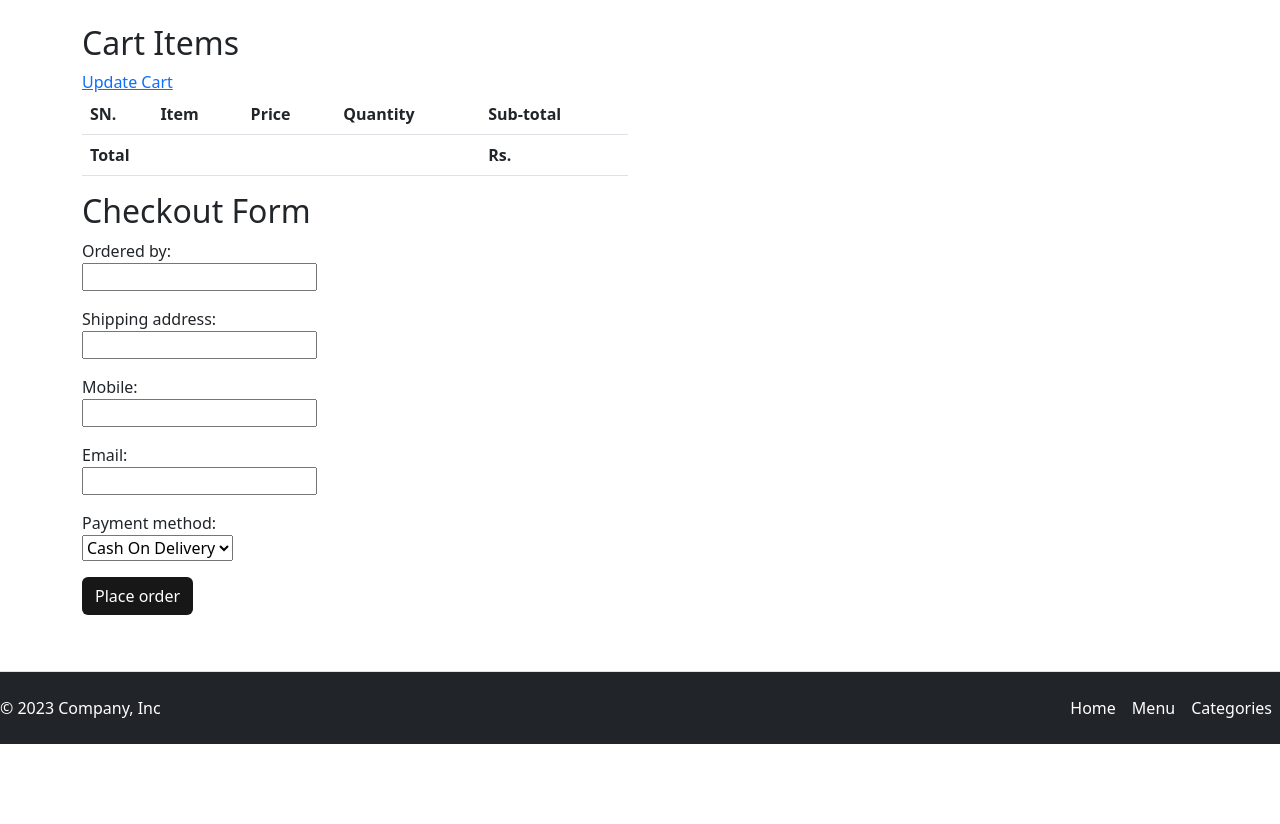
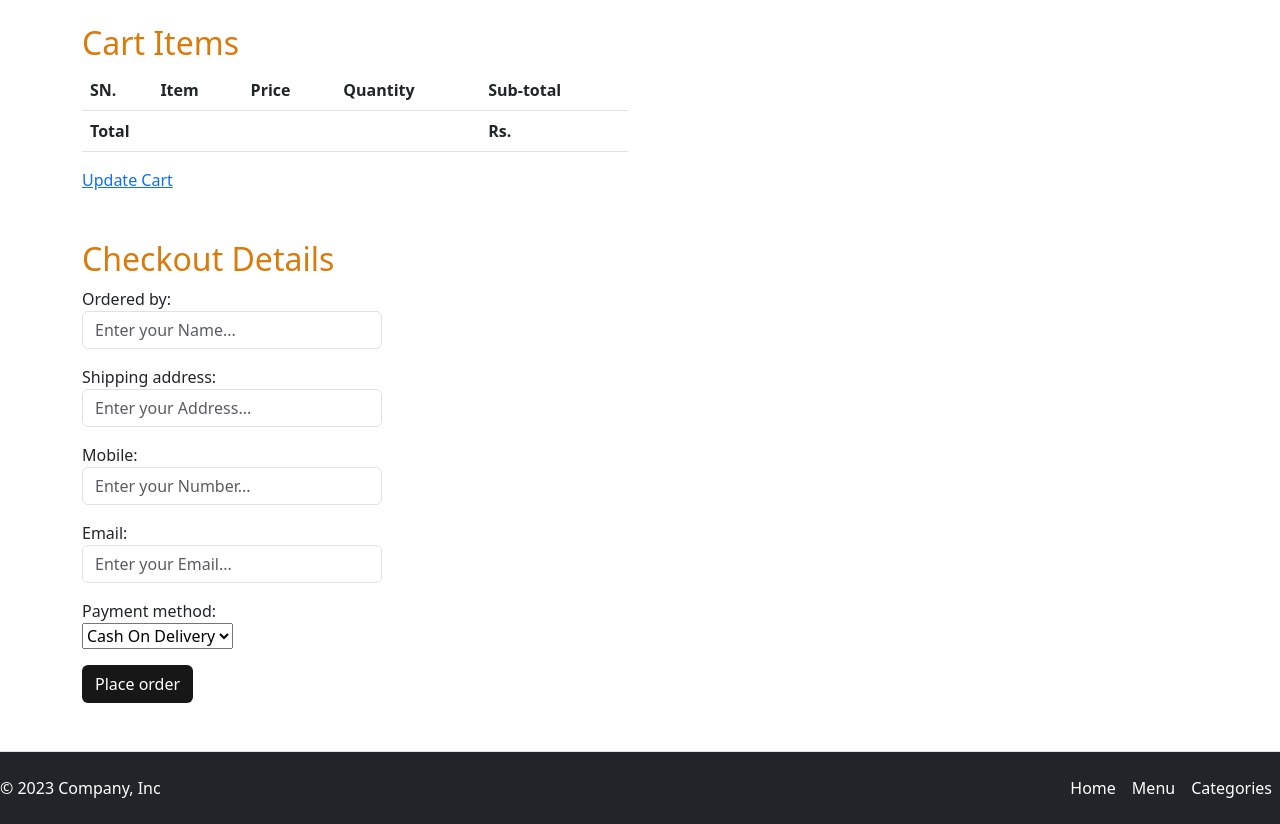
Before and after one commit to eriss007/FinalYearProj, a Django app: page /checkout/ in a window 1280 px wide. Shown: the part 56-880 px from the top of the page. Before the commit the page ends 800 px from the top, so only its background shows below. Run offline with Django 3.2, Linux system fonts and the light colour scheme; lists and menus that the app fills with data are empty; some libraries are stand-ins or nearby versions.

Commit message:
Checkout Frontend and code cleanup

```diff
--- a/restroapp/forms.py
+++ b/restroapp/forms.py
@@ -8,6 +8,32 @@ class CheckoutForm(forms.ModelForm):
         model = Order
         fields = ["ordered_by", "shipping_address",
                   "mobile", "email", "payment_method"]
+        widgets = {
+            "ordered_by": forms.TextInput(attrs={
+                "class": "form-control",
+                "placeholder": "Enter your Name...",
+                "style": "width:300px; " ,
+                "class": "form-control",
+            }),
+            "shipping_address": forms.TextInput(attrs={
+                "class": "form-control",
+                "placeholder": "Enter your Address...",
+                "style": "width:300px",
+                "class": "form-control",
+            }),
+            "mobile": forms.TextInput(attrs={
+                "class": "form-control",
+                "placeholder": "Enter your Number...",
+                "style": "width:300px",
+                "class": "form-control",
+            }),
+            "email": forms.TextInput(attrs={
+                "class": "form-control",
+                "placeholder": "Enter your Email...",
+                "style": "width:300px",
+                "class": "form-control",
+            }),
+        }
 
 
 class CustomerRegistrationForm(forms.ModelForm):
--- a/restroapp/views.py
+++ b/restroapp/views.py
@@ -285,19 +285,12 @@ class CheckoutView(CreateView):
         cart_id = self.request.session.get("cart_id")
         if cart_id:
             cart_obj = ShoppingCart.objects.get(id=cart_id)
-            print("hel0")
             form.instance.cart = cart_obj
-            print("hel0")
             form.instance.subtotal = cart_obj.total
-            print("hel0")
             form.instance.discount = 0
-            print("hel0")
             form.instance.total = cart_obj.total
-            print("hel0")
             form.instance.order_status = "Order Received"
-            print("hel0")
             del self.request.session['cart_id']
-            print("hel0")
         else:
             return redirect("restroapp:home")
         return super().form_valid(form)
--- a/static/css/style.css
+++ b/static/css/style.css
@@ -183,7 +183,7 @@ body { min-height: 100%; }
 
 .footerstyle {
     color: var(--white);
-  }
+}
 
 .counter{
     color: var(--white);
@@ -191,3 +191,6 @@ body { min-height: 100%; }
 .icon{
     width: 50%;
 }
+.checkouthead{
+    color: #D97A0A;
+}
--- a/templates/checkout.html
+++ b/templates/checkout.html
@@ -7,8 +7,7 @@
 <div class="container">
     <div class="row">
         <div class="col-md-6">
-            <h2 class="mt-4">Cart Items</h2>
-            <a href="{% url 'restroapp:usercart' %}">Update Cart</a>
+            <h2 class="mt-4 checkouthead">Cart Items</h2>
             <table class="table">
                 <thead>
                     <tr>
@@ -35,12 +34,13 @@
                     </tr>
                 </tbody>
             </table>
+            <a href="{% url 'restroapp:usercart' %}">Update Cart</a>
             <div class="col-md-6">
-                <h2>Checkout Form</h2>
+                <h2 class="mt-5 checkouthead">Checkout Details</h2>
                 <form action="" method="POST">
                     {% csrf_token %}
                     {{form.as_p}}
-                    <button class="btn view">Place order</button>
+                    <button class="btn view mb-5">Place order</button>
                 </form>
             </div>
         </div>
```
Also changed, not shown: templates/usercart.html (+4 -4 lines).
